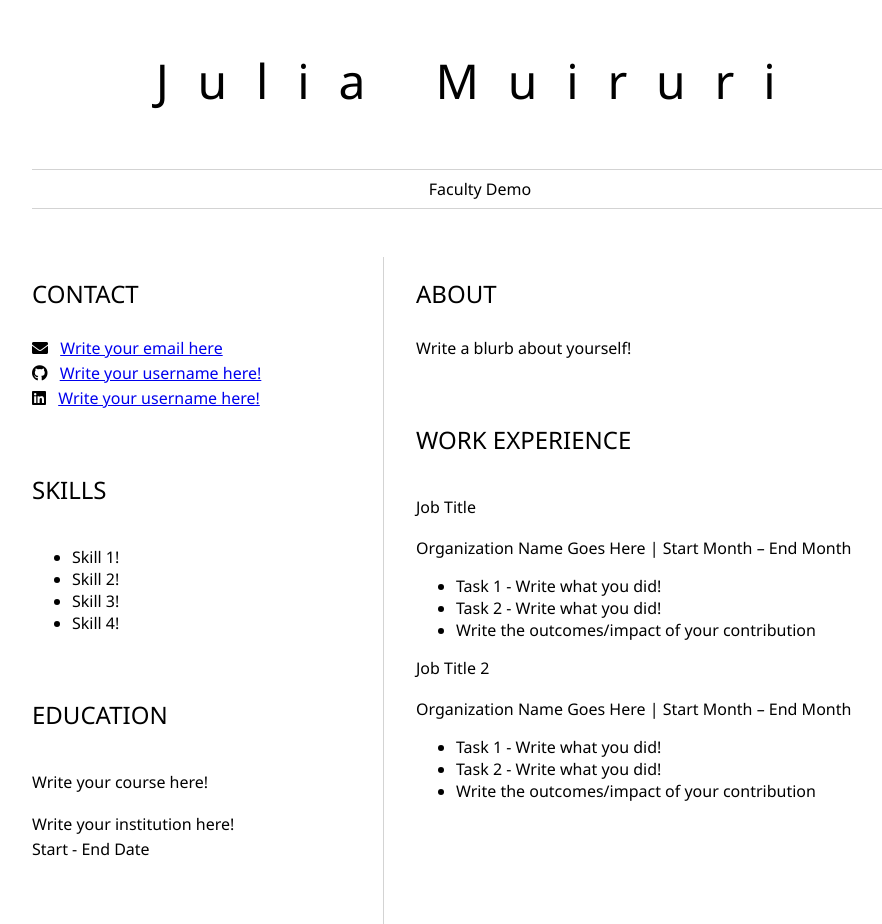
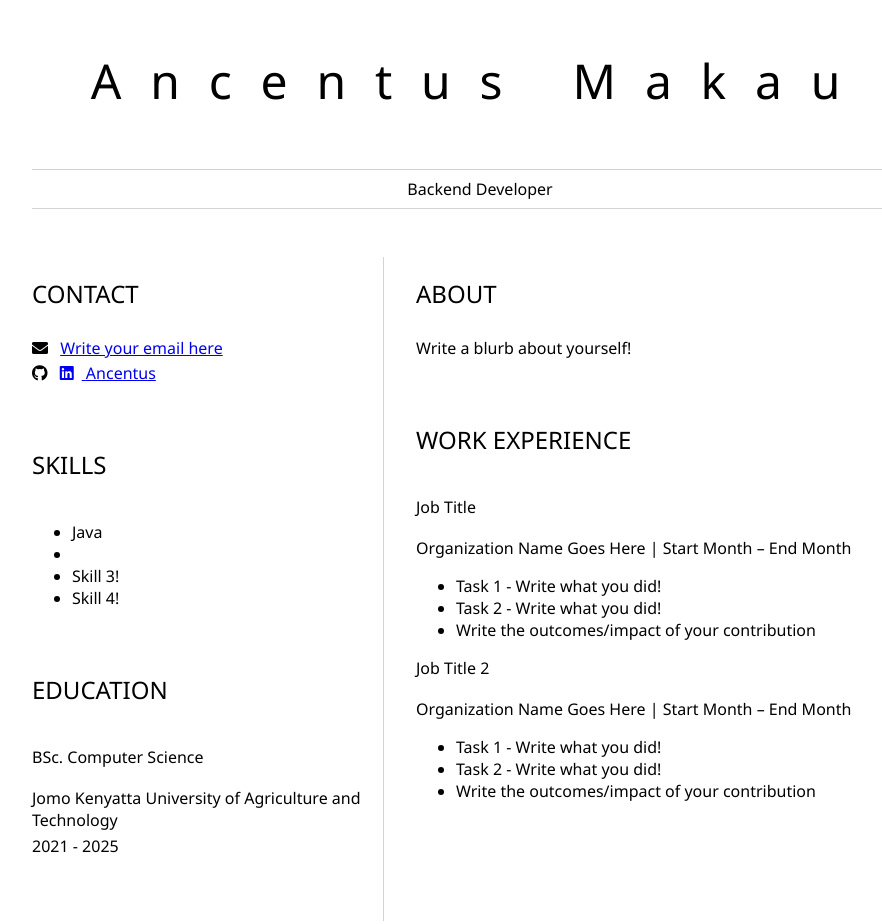
Before and after one commit to Ancentus/resume, a plain HTML site: page index.html in a window 1280 px wide. Shown: the whole page, without its empty margins (160-1042 px from the left). Drawn offline with Linux system fonts and the light colour scheme.

Commit message:
Update details

```diff
--- a/index.html
+++ b/index.html
@@ -2,15 +2,15 @@
 	<head>
 		<link href="style.css" rel="stylesheet">
         <link rel="stylesheet" href="https://cdnjs.cloudflare.com/ajax/libs/font-awesome/5.15.4/css/all.min.css">
-        <title>Julia Muiruri</title>
+        <title>Ancentus Makau</title>
 	</head>
 
 	<body>
 		<header id="header">
 			<!-- resume header with your name and title -->
-			<h1>Julia Muiruri</h1>
+			<h1>Ancentus Makau</h1>
 			<hr>
-			Faculty Demo
+			Backend Developer
 			<hr>
 		</header>
 		<main>
@@ -20,23 +20,23 @@
 					<!-- contact info including social media -->
                     <p>
                         <i class="fa fa-envelope" aria-hidden="true"></i>
-                        <a href="mailto:username@domain.top-level domain">Write your email here</a>
+                        <a href="mailto:ancentusapps@gmail.com domain">Write your email here</a>
                     </p>
                     <p>
                         <i class="fab fa-github" aria-hidden="true"></i>
-                        <a href="github.com/yourGitHubUsername">Write your username here!</a>
+                        <a href="github.com/Ancentus>Ancentus</a>
                     </p>
                     <p>
                         <i class="fab fa-linkedin" aria-hidden="true"></i>
-                        <a href="linkedin.com/yourLinkedInUsername">Write your username here!</a>
+                        <a href="linkedin.com/in/ancentus">Ancentus</a>
                     </p>
 				</section>
 				<section>
 					<h2>SKILLS</h2>
 					<!-- your skills -->
                     <ul>
-                        <li>Skill 1!</li>
-                        <li>Skill 2!</li>
+                        <li>Java</li>
+                        <li></li>
                         <li>Skill 3!</li>
                         <li>Skill 4!</li>
                     </ul>
@@ -44,12 +44,12 @@
 				<section>
 					<h2>EDUCATION</h2>
 					<!-- your education -->
-                    <h3>Write your course here!</h3>
+                    <h3>BSc. Computer Science</h3>
                     <p>
-                        Write your institution here!
+                        Jomo Kenyatta University of Agriculture and Technology
                     </p>
                     <p>
-                        Start - End Date
+                        2021 - 2025
                     </p>
 				</section>
 			</article>
```
